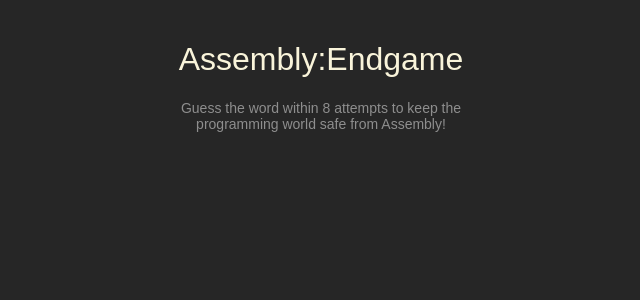
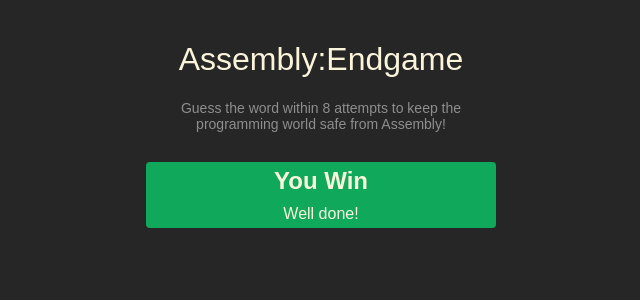
Before and after one commit to Fizza-prog/assembly-endgame, a React (Vite) app: page / in a window 1280 px wide. Shown: the top 300 px of the page, without its empty margins (319-959 px from the left). Built offline with nearby package versions, Linux system fonts and the light colour scheme.

Commit message:
added and styled the status section

```diff
--- a/src/App.jsx
+++ b/src/App.jsx
@@ -14,6 +14,11 @@
           Assembly!
         </p>
       </header>
+      <section className="game-status">
+        <h2>You Win</h2>
+        <p>Well done!</p>
+
+      </section>
 
     </main>
   )
--- a/src/index.css
+++ b/src/index.css
@@ -29,3 +29,22 @@
   color:#8E8E8E;
 
 }
+
+section.game-status{
+  background-color:#10A95B;
+  display:flex;
+  flex-direction:column;
+  align-items:center;
+  color:#F9F4DA;
+  border-radius:4px;
+  margin-block:30px;
+}
+
+section.game-status>h2{
+  font-size:1.25 rem;
+  margin:5px;
+}
+
+section.game-status>p{
+  margin:5px;
+}
```
